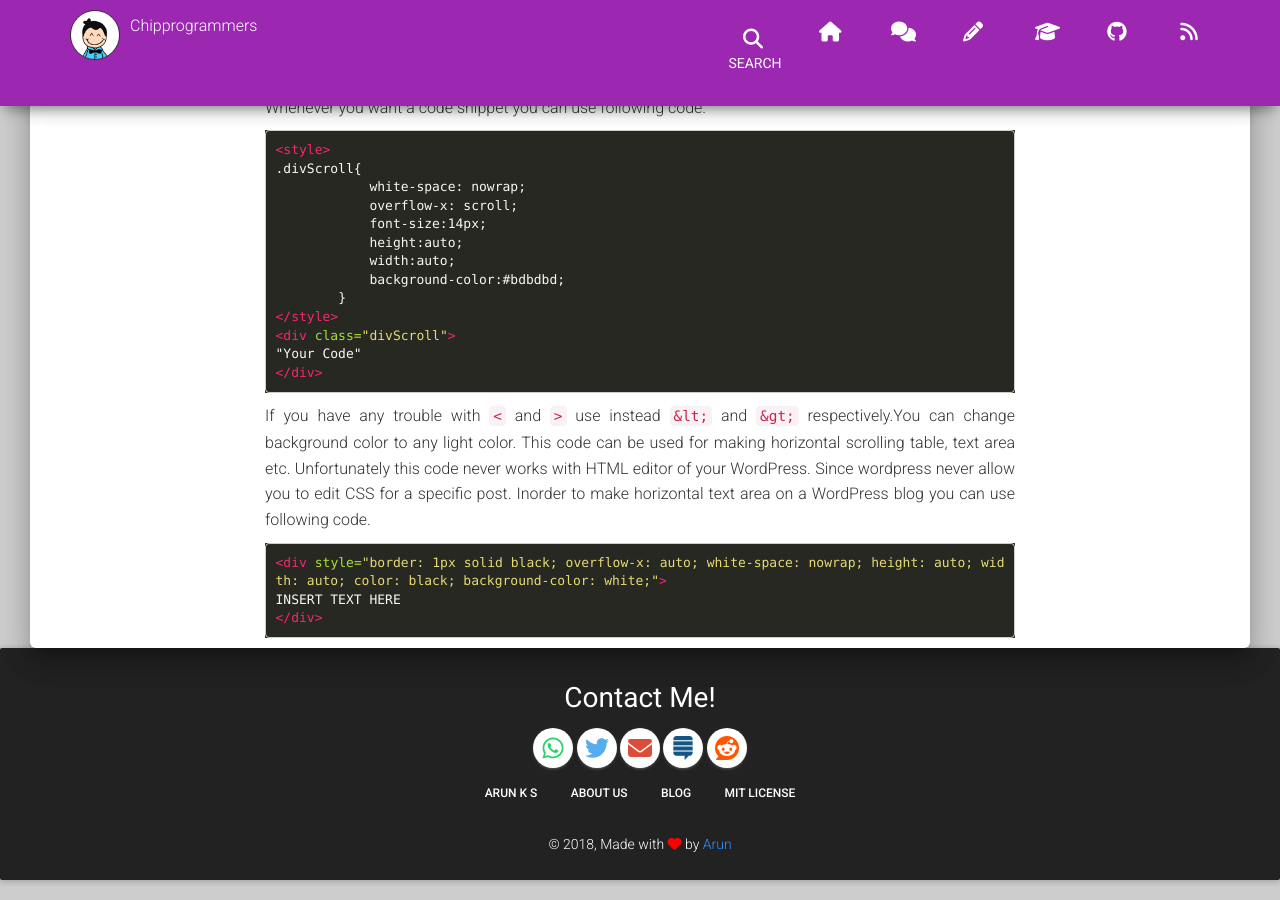
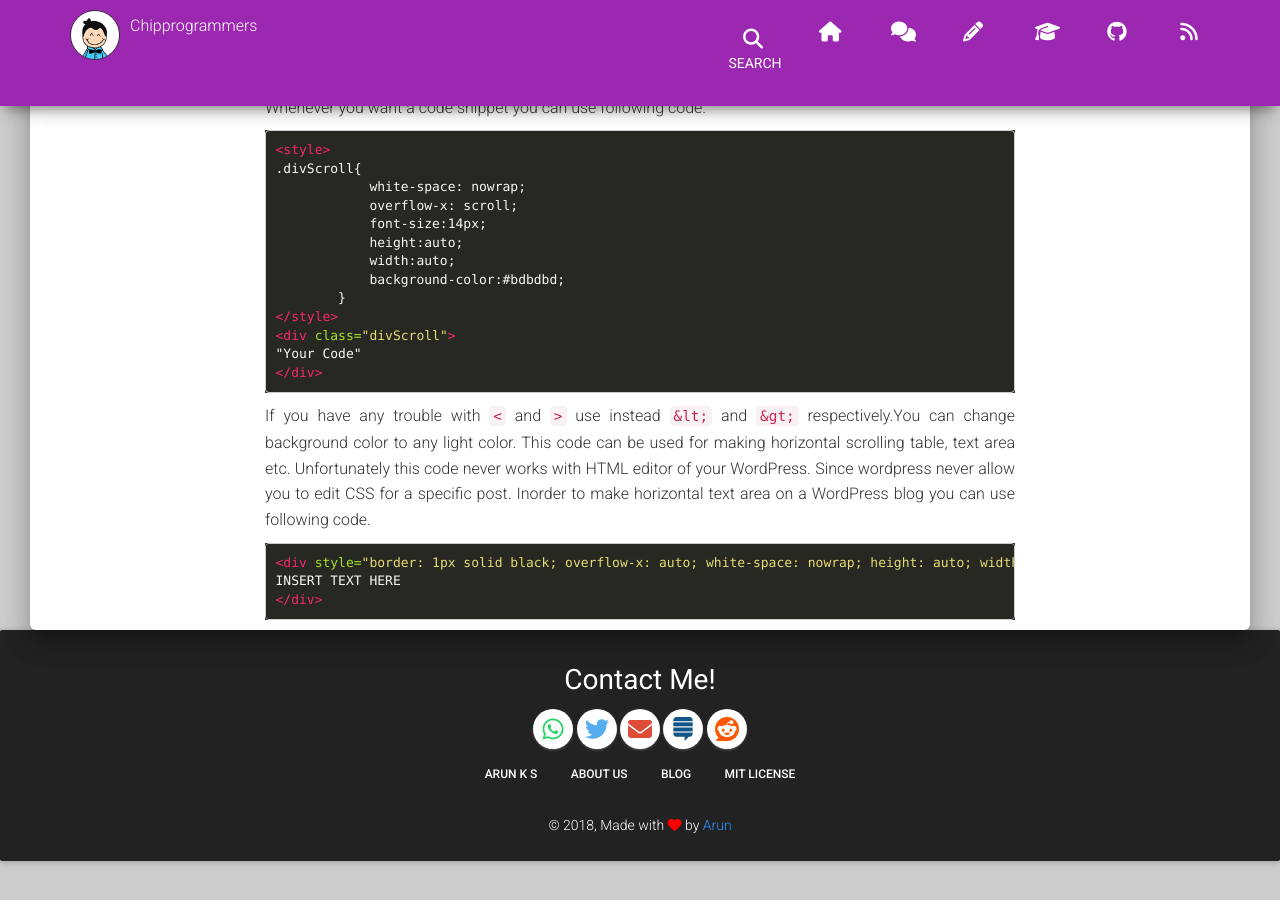
Before and after one commit to tip4programs/imbue, a Jekyll site: the page built from _posts/2017-06-17-horizontal-scroll-box.md, in a window 1280 px wide and 900 px high, scrolled down 858 px. Built offline with Jekyll 4.4.1, drawn with Linux system fonts in a browser that asks for light colours; nearby versions of some CDN libraries.

Commit message:
Update syntax_highlight.css

```diff
--- a/asset/css/syntax_highlight.css
+++ b/asset/css/syntax_highlight.css
@@ -1,6 +1,13 @@
-pre {
-  white-space: pre;
-  overflowoverflow: auto;
+.highlight pre code * {
+  white-space: nowrap;    // this sets all children inside to nowrap
+}
+
+.highlight pre {
+  overflow-x: auto;       // this sets the scrolling in x
+}
+
+.highlight pre code {
+  white-space: pre;       // forces <code> to respect <pre> formatting
 }
 .highlight .hll { background-color: #49483e }
 .highlight  { background: #272822; color: #f8f8f2 }
```
